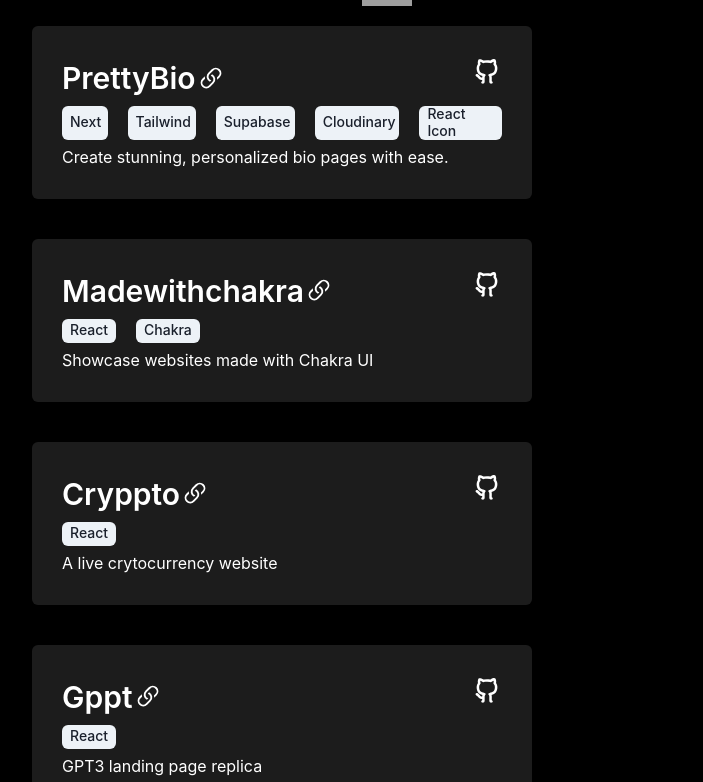
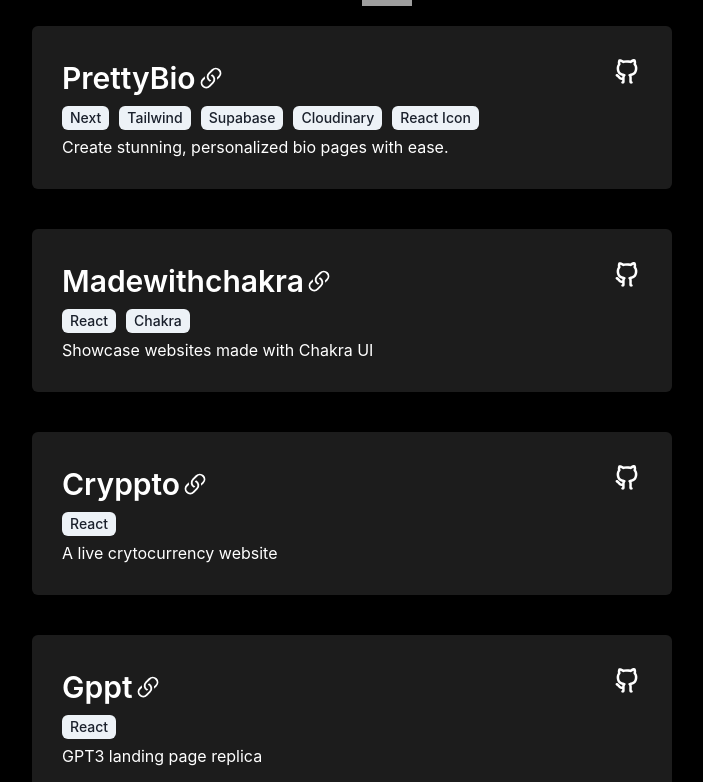
Before and after one commit to devtofunmi/myportfolio, a React (Vite) app: page / in a window 1280 px wide. Shown: the part 858-1640 px from the top of the page, without its empty margins (288-991 px from the left). Built offline with nearby package versions, Linux system fonts and the light colour scheme; grey boxes are pictures that could not be loaded.

Commit message:
remove w from the card

```diff
--- a/src/component/Project.jsx
+++ b/src/component/Project.jsx
@@ -44,13 +44,13 @@
               borderRadius={"md"}
               my={"20px"}
               p={"30px"}
-              w={["350px", "500px"]}
+              // w={["300px","400px", "500px"]}
               _hover={{
                 background:
                   "linear-gradient(to left, #b90de0 0%, #3363a5 100%)",
               }}
             >
-              <Box fontSize={"30px"} fontWeight={600}>
+              <Box fontSize={["22px","30px"]} fontWeight={600}>
                 <Flex justifyContent={"space-between"}>
                   <Flex alignItems={"center"}>
                     <Text>{name}</Text>
@@ -65,7 +65,7 @@
                   </Box>
                 </Flex>
               </Box>
-              <Flex mt={"5px"} fontSize={"20px"} gap={"20px"} fontSize={"15px"}>
+              <Flex mt={"5px"} fontSize={"20px"} gap={"10px"} flexWrap={"wrap"}>
                 {tools.map((t) => (
                   <Tag>{t}</Tag>
                 ))}
```
